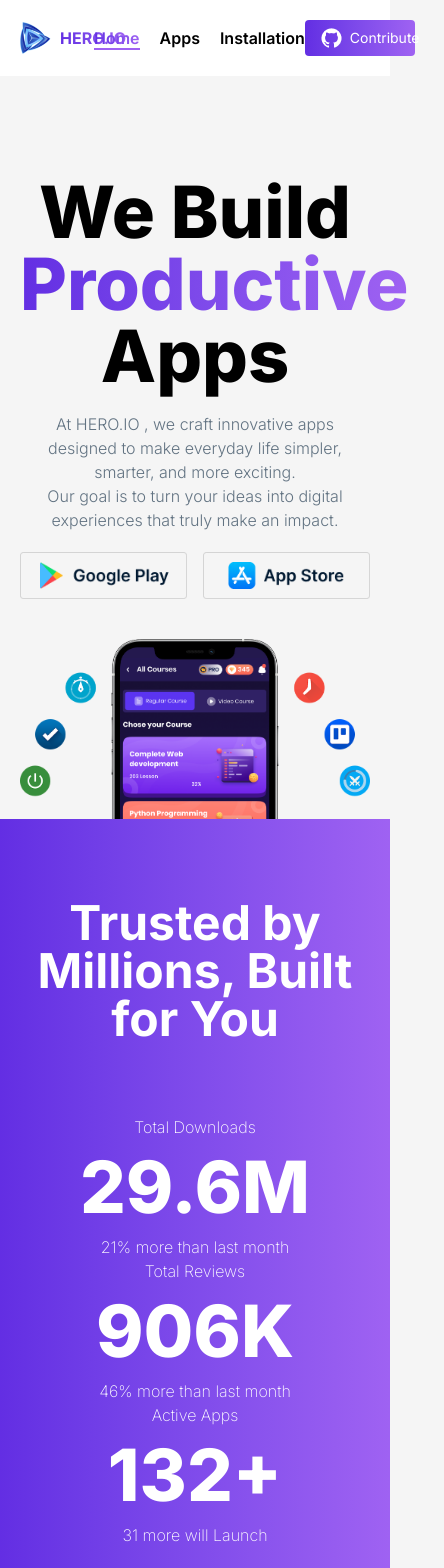
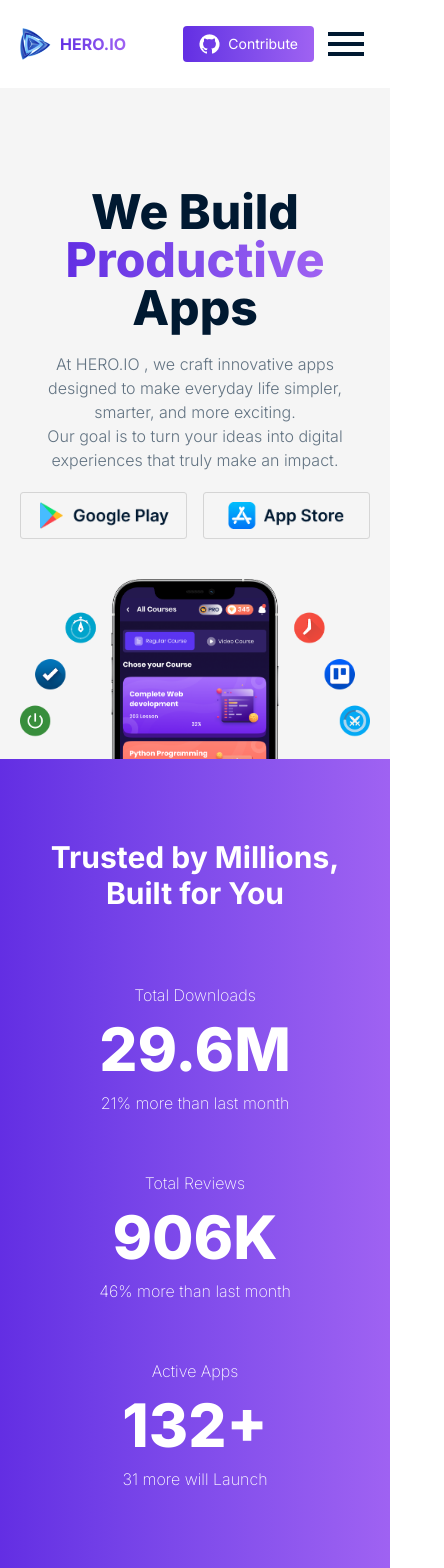
Before and after one commit to muzahidul-islam-dev/rh-application, a React (Vite) app: page / in a window 390 px wide. Shown: the top 1568 px of the page, 444 px wide, since content can reach past the window. Built offline with nearby package versions, Linux system fonts and the light colour scheme.

Commit message:
responsive done

```diff
--- a/index.html
+++ b/index.html
@@ -4,7 +4,7 @@
     <meta charset="UTF-8" />
     <link rel="icon" type="image/svg+xml" href="/vite.svg" />
     <meta name="viewport" content="width=device-width, initial-scale=1.0" />
-    <title>RH Store</title>
+    <title>Hero Store</title>
   </head>
   <body class="bg-[#f5f5f5] font-inter">
     <div id="root"></div>
--- a/package.json
+++ b/package.json
@@ -28,6 +28,7 @@
     "@types/react": "^19.1.16",
     "@types/react-dom": "^19.1.9",
     "@vitejs/plugin-react": "^5.0.4",
+    "daisyui": "^5.1.30",
     "eslint": "^9.36.0",
     "eslint-plugin-react-hooks": "^5.2.0",
     "eslint-plugin-react-refresh": "^0.4.22",
--- a/src/components/Header.jsx
+++ b/src/components/Header.jsx
@@ -3,6 +3,8 @@ import React from 'react'
 import Logo from './../assets/logo.png'
 import GitHubIcon from './../assets/github.png'
 import { Link, NavLink } from 'react-router-dom'
+import { MdMenu } from "react-icons/md";
+
 function Header() {
     return (
         <header className='py-5 bg-white'>
@@ -12,14 +14,30 @@ function Header() {
                         <img src={Logo} alt="" className='h-8' />
                         <h3 className='uppercase font-bold bg-gradient-to-r from-[#632EE3]  to-[#9F62F2] bg-clip-text text-transparent'>HERO.IO</h3>
                     </Link>
-                    <nav>
+                    <nav className='hidden md:block'>
                         <ul className='flex gap-5'>
-                            <li><NavLink to={'/'} className={({isActive}) => `${isActive && 'active'} font-semibold`} href="#">Home</NavLink></li>
-                            <li><NavLink to={'/apps'} className={({isActive}) => `${isActive ? 'active' : ''} bg-gradient-to-r hover:from-[#632EE3]  hover:to-[#9F62F2] hover:bg-clip-text hover:text-transparent hover:border-b-2 hover:border-[#9F62F2] font-semibold`} href="#">Apps</NavLink></li>
-                            <li><NavLink to={'/installed'} className={({isActive}) => `${isActive ? 'active' : ''} bg-gradient-to-r hover:from-[#632EE3]  hover:to-[#9F62F2] hover:bg-clip-text hover:text-transparent hover:border-b-2 hover:border-[#9F62F2] font-semibold`} href="#">Installation</NavLink></li>
+                            <li><NavLink to={'/'} className={({ isActive }) => `${isActive && 'active'} font-semibold`} href="#">Home</NavLink></li>
+                            <li><NavLink to={'/apps'} className={({ isActive }) => `${isActive ? 'active' : ''} bg-gradient-to-r hover:from-[#632EE3]  hover:to-[#9F62F2] hover:bg-clip-text hover:text-transparent hover:border-b-2 hover:border-[#9F62F2] font-semibold`} href="#">Apps</NavLink></li>
+                            <li><NavLink to={'/installed'} className={({ isActive }) => `${isActive ? 'active' : ''} bg-gradient-to-r hover:from-[#632EE3]  hover:to-[#9F62F2] hover:bg-clip-text hover:text-transparent hover:border-b-2 hover:border-[#9F62F2] font-semibold`} href="#">Installation</NavLink></li>
                         </ul>
                     </nav>
-                    <button className='bg-gradient-to-r from-[#632EE3]  to-[#9F62F2] rounded py-2 px-4 text-white text-sm flex gap-2 cursor-pointer'><img src={GitHubIcon} alt="" />Contribute</button>
+                    <div className="flex gap-2 items-center">
+                        <button className='bg-gradient-to-r from-[#632EE3]  to-[#9F62F2] rounded py-2 px-4 text-white text-sm flex gap-2 cursor-pointer'><img src={GitHubIcon} alt="" />Contribute</button>
+
+                        <div className="drawer drawer-end w-max bg-white">
+                            <input id="my-drawer-4" type="checkbox" className="drawer-toggle" />
+                            <label htmlFor="my-drawer-4"><MdMenu className='text-5xl md:hidden' /></label>
+                            <div className="drawer-side">
+                                <label htmlFor="my-drawer-4" aria-label="close sidebar" className="drawer-overlay"></label>
+                                <ul className="menu bg-white min-h-full w-80 p-4">
+                                    {/* Sidebar content here */}
+                                    <li><NavLink to={'/'} className={({ isActive }) => `${isActive && 'active'} font-semibold`} href="#">Home</NavLink></li>
+                                    <li><NavLink to={'/apps'} className={({ isActive }) => `${isActive ? 'active' : ''} bg-gradient-to-r hover:from-[#632EE3]  hover:to-[#9F62F2] hover:bg-clip-text hover:text-transparent hover:border-b-2 hover:border-[#9F62F2] font-semibold`} href="#">Apps</NavLink></li>
+                                    <li><NavLink to={'/installed'} className={({ isActive }) => `${isActive ? 'active' : ''} bg-gradient-to-r hover:from-[#632EE3]  hover:to-[#9F62F2] hover:bg-clip-text hover:text-transparent hover:border-b-2 hover:border-[#9F62F2] font-semibold`} href="#">Installation</NavLink></li>
+                                </ul>
+                            </div>
+                        </div>
+                    </div>
                 </div>
             </div>
         </header>
--- a/src/components/Hero.jsx
+++ b/src/components/Hero.jsx
@@ -7,8 +7,8 @@ function Hero() {
     return (
         <section className='pt-5'>
             <div className="max-w-[1440px] mx-auto px-5 mt-20">
-                <h3 className='text-7xl text-center font-extrabold'>We Build</h3>
-                <h3 className='text-7xl text-center font-extrabold'> <span className='bg-gradient-to-r from-[#632EE3] to-[#9F62F2] bg-clip-text text-transparent'>Productive</span> Apps</h3>
+                <h3 className='text-5xl lg:text-7xl text-center font-extrabold'>We Build</h3>
+                <h3 className='text-5xl lg:text-7xl text-center font-extrabold'> <span className='bg-gradient-to-r from-[#632EE3] to-[#9F62F2] bg-clip-text text-transparent'>Productive</span> Apps</h3>
                 <p className='text-[#627382] font-light text-center my-5'>At HERO.IO , we craft innovative apps designed to make everyday life simpler, smarter, and more exciting. <br /> Our goal is to turn your ideas into digital experiences that truly make an impact.</p>
                 <div className="flex gap-4 justify-center">
                     <a target='_blank' href="https://play.google.com/store/apps?hl=en">
--- a/src/components/ReviewChart.jsx
+++ b/src/components/ReviewChart.jsx
@@ -59,7 +59,6 @@ const ReviewChart = ({ ratingsData }) => {
         totalreview: item?.count,
     }));
 
-    console.log(filterData, 'review chart');
 
     return (
         <div className='border-y border-gray-300 py-14'>
--- a/src/components/TrandingApp.jsx
+++ b/src/components/TrandingApp.jsx
@@ -34,15 +34,14 @@ function TrandingApp({ isShowMore = false, items, isLoading, count = null, title
         })
     }
 
-    console.log(loading, 'test loading')
     return (
         <section className='py-20'>
             <div className="max-w-[1440px] mx-auto px-5">
-                <h3 className='text-center font-bold text-5xl'>{title || 'Trending Apps'}</h3>
+                <h3 className='text-center font-bold text-4xl md:text-5xl'>{title || 'Trending Apps'}</h3>
                 <p className='text-center text-[#627382] leading-[32px] my-4'>{content || 'Explore All Trending Apps on the Market developed by us'}</p>
                 {
                     (showTotalResults || showSearch) && (
-                        <div className="flex justify-between mt-14 mb-5">
+                        <div className="grid gap-5 md:flex md:justify-between mt-14 mb-5">
                             {
                                 showTotalResults && <h3 className='font-semibold text-2xl text-[#001931]'>({filter?.length}) Apps Found</h3>
                             }
@@ -57,7 +56,7 @@ function TrandingApp({ isShowMore = false, items, isLoading, count = null, title
                 }
                 {
                     (isLoading || loading) ? <Loading /> : (
-                        filter?.length !== 0 ? <div className={`grid grid-cols-4 gap-5 ${!showTotalResults ? 'my-14' : 'mb-14'}`}>
+                        filter?.length !== 0 ? <div className={`grid grid-cols-1 md:grid-cols-2 lg:grid-cols-4 gap-5 ${!showTotalResults ? 'my-14' : 'mb-14'}`}>
                             {
                                 filter?.map((item, index) => <AppItem key={index} item={item} />)
                             }
--- a/src/components/Trust.jsx
+++ b/src/components/Trust.jsx
@@ -4,21 +4,21 @@ function Trust() {
     return (
         <section className='bg-gradient-to-r from-[#632EE3]  to-[#9F62F2] py-20'>
             <div className="max-w-[1440px] mx-auto px-5">
-                <h3 className='text-5xl text-white font-bold text-center'>Trusted by Millions, Built for You</h3>
-                <div className="grid grid-cols-1 lg:grid-cols-3 mt-18">
+                <h3 className='text-3xl md:text-5xl text-white font-bold text-center'>Trusted by Millions, Built for You</h3>
+                <div className="grid grid-cols-1 gap-14 lg:grid-cols-3 mt-18">
                     <div className='text-center'>
                         <span className='text-white font-extralight'>Total Downloads</span>
-                        <h3 className='font-extrabold text-white text-7xl my-3'>29.6M</h3>
+                        <h3 className='font-extrabold text-white text-6xl lg:text-7xl my-3'>29.6M</h3>
                         <span className='text-white font-extralight'>21% more than last month</span>
                     </div>
                     <div className='text-center'>
                         <span className='text-white font-extralight'>Total Reviews</span>
-                        <h3 className='font-extrabold text-white text-7xl my-3'>906K</h3>
+                        <h3 className='font-extrabold text-white text-6xl lg:text-7xl my-3'>906K</h3>
                         <span className='text-white font-extralight'>46% more than last month</span>
                     </div>
                     <div className='text-center'>
                         <span className='text-white font-extralight'>Active Apps</span>
-                        <h3 className='font-extrabold text-white text-7xl my-3'>132+</h3>
+                        <h3 className='font-extrabold text-white text-6xl lg:text-7xl my-3'>132+</h3>
                         <span className='text-white font-extralight'>31 more will Launch</span>
                     </div>
                 </div>
--- a/src/index.css
+++ b/src/index.css
@@ -1,6 +1,7 @@
 @import url('https://fonts.googleapis.com/css2?family=Inter:ital,opsz,wght@0,14..32,100..900;1,14..32,100..900&display=swap');
 
 @import "tailwindcss";
+@plugin "daisyui";
 @theme {
   --font-inter: "Inter", sans-serif;
 }
@@ -8,3 +9,6 @@
 .active {
   @apply bg-gradient-to-r from-[#632EE3] to-[#9F62F2] bg-clip-text text-transparent border-b-2 border-[#9F62F2];
 }
+body{
+  color: #001931;
+}
--- a/src/pages/Installed.jsx
+++ b/src/pages/Installed.jsx
@@ -34,8 +34,8 @@ function Installed() {
     };
     return (
         <div>
-            <div className="max-w-[1440px] mx-auto my-32">
-                <h3 className='text-center font-bold text-5xl'>Your Installed Apps</h3>
+            <div className="max-w-[1440px] mx-auto my-32 px-2">
+                <h3 className='text-center font-bold text-4xl md:text-5xl'>Your Installed Apps</h3>
                 <p className='text-xl text-[#627382] text-center my-5'>Explore All Trending Apps on the Market developed by us</p>
                 <div className="flex justify-between">
                     <h3 className='text-2xl text-[#001931] font-semibold'>{installed?.length} Apps Found</h3>
@@ -51,10 +51,10 @@ function Installed() {
                     {
                         installed?.map((singleItem, index) => (
                             <div key={index} className='bg-white rounded py-3 px-3 grid grid-cols-12 gap-5 my-3 items-center'>
-                                <div className='col-span-1'>
+                                <div className='col-span-12 md:col-span-2 lg:col-span-1'>
                                     <img src={singleItem?.image} className='rounded w-full' alt="" />
                                 </div>
-                                <div className="col-span-11 flex justify-between items-center">
+                                <div className="col-span-12 md:col-span-10 lg:col-span-11 flex justify-between items-center">
                                     <div>
                                         <h3 className='text-[#001931] text-xl font-medium'>Forest: Focus for Productivity</h3>
                                         <div className="flex gap-3">
```
Also changed, not shown: src/pages/SingleApp.jsx (+12 -14 lines), 1 other file (tests, documents, lock files or other folders).
